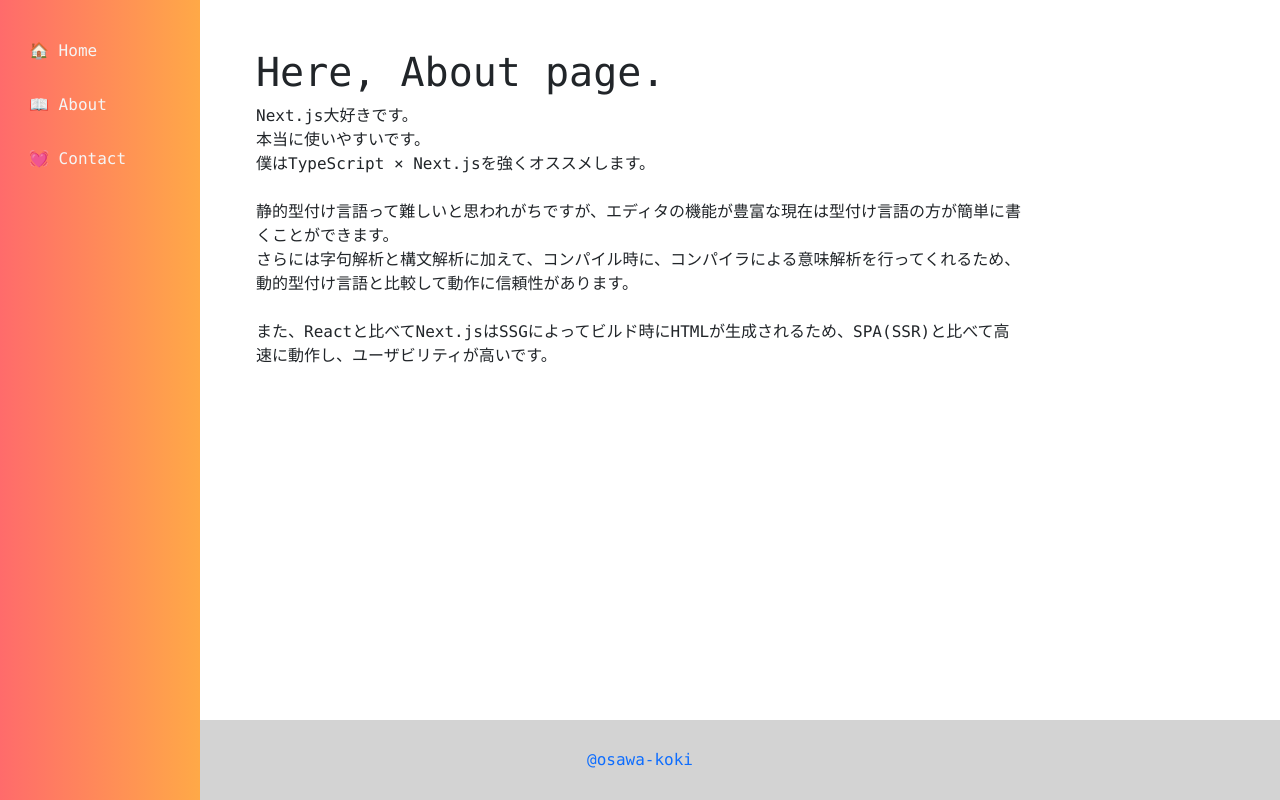
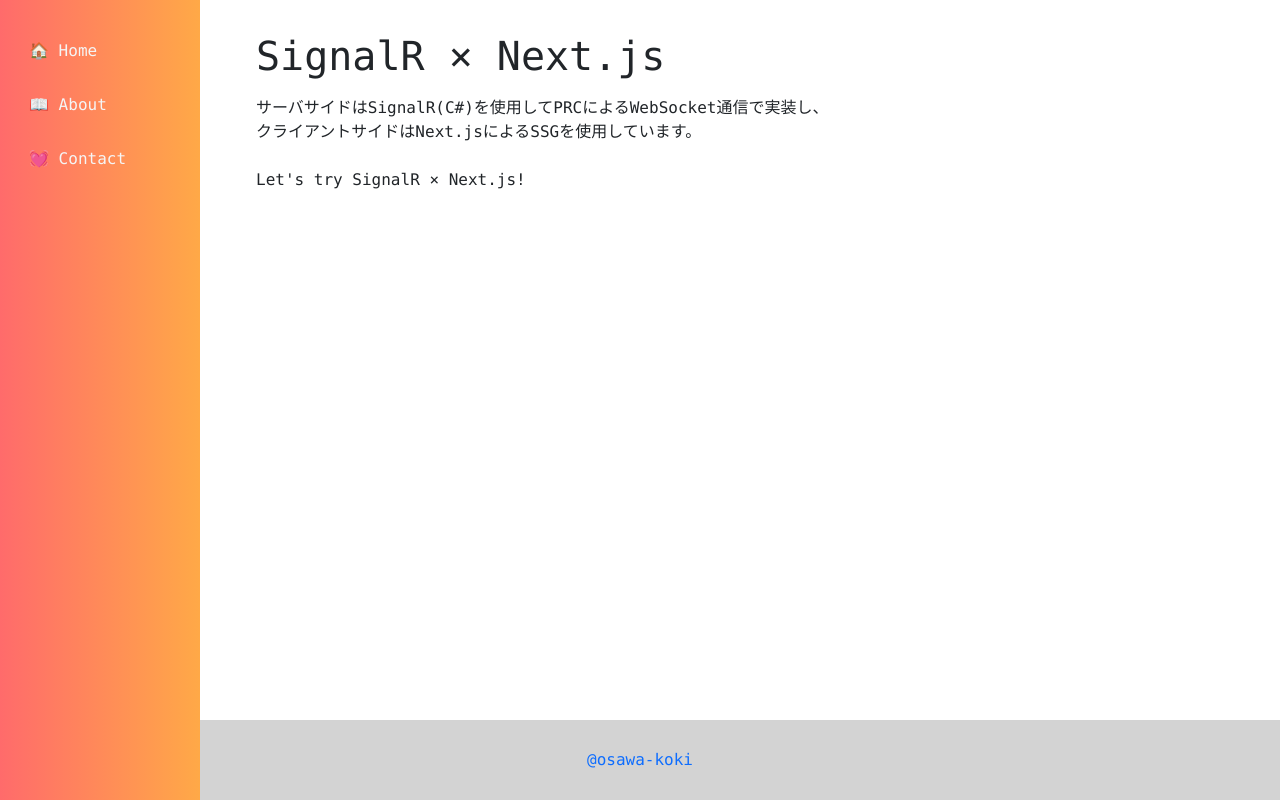
Before and after one commit to osawa-koki/SignalR-Nextjs-chat, a Next.js app in the folder client/: page /about in a window 1280 px wide. Built offline with nearby package versions, Linux system fonts and the light colour scheme.

Commit message:
小さな修正。

```diff
--- a/client/pages/about.tsx
+++ b/client/pages/about.tsx
@@ -4,9 +4,14 @@ import Layout from "../components/Layout";
 export default function HelloWorld() {
   return (
     <Layout>
-      <div id="About" className="mt-3">
-        <h1>Here, About page.</h1>
-        <p>Next.js大好きです。<br />本当に使いやすいです。<br />僕はTypeScript × Next.jsを強くオススメします。<br /><br />静的型付け言語って難しいと思われがちですが、エディタの機能が豊富な現在は型付け言語の方が簡単に書くことができます。<br />さらには字句解析と構文解析に加えて、コンパイル時に、コンパイラによる意味解析を行ってくれるため、動的型付け言語と比較して動作に信頼性があります。<br /><br />また、Reactと比べてNext.jsはSSGによってビルド時にHTMLが生成されるため、SPA(SSR)と比べて高速に動作し、ユーザビリティが高いです。</p>
+      <div id="About">
+        <h1>SignalR × Next.js</h1>
+        <p className="mt-3">
+          サーバサイドはSignalR(C#)を使用してPRCによるWebSocket通信で実装し、<br />
+          クライアントサイドはNext.jsによるSSGを使用しています。<br />
+          <br />
+          Let&apos;s try SignalR × Next.js!
+        </p>
       </div>
     </Layout>
   );
```
